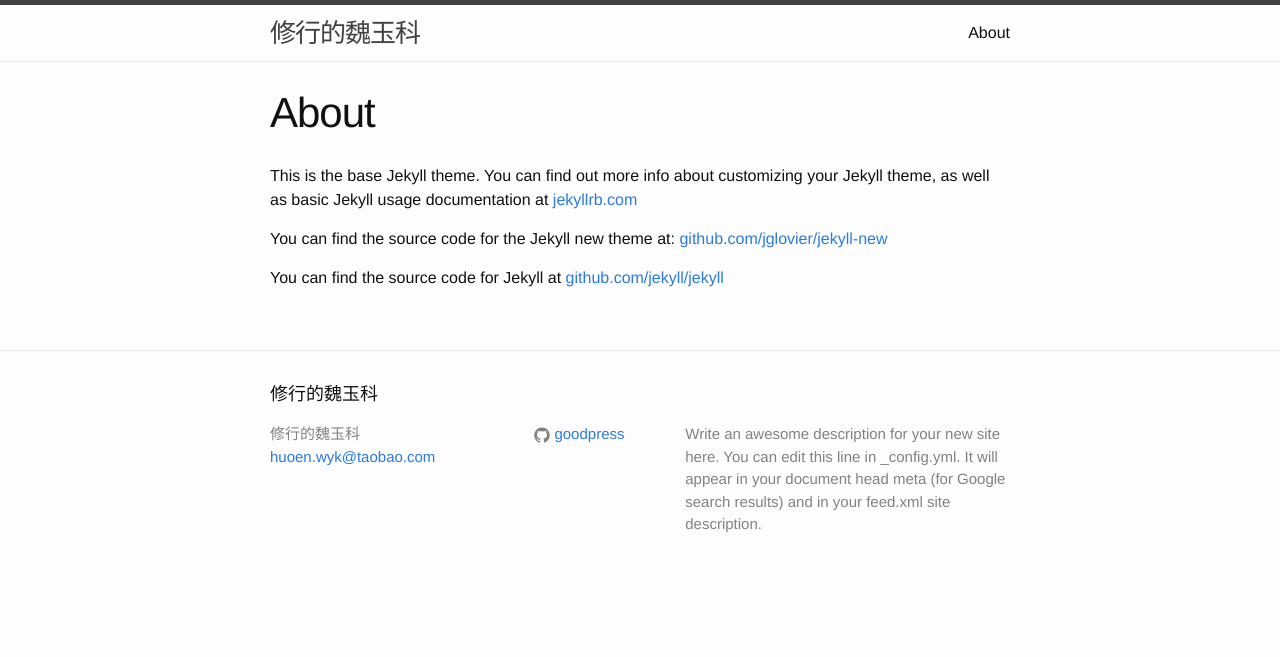
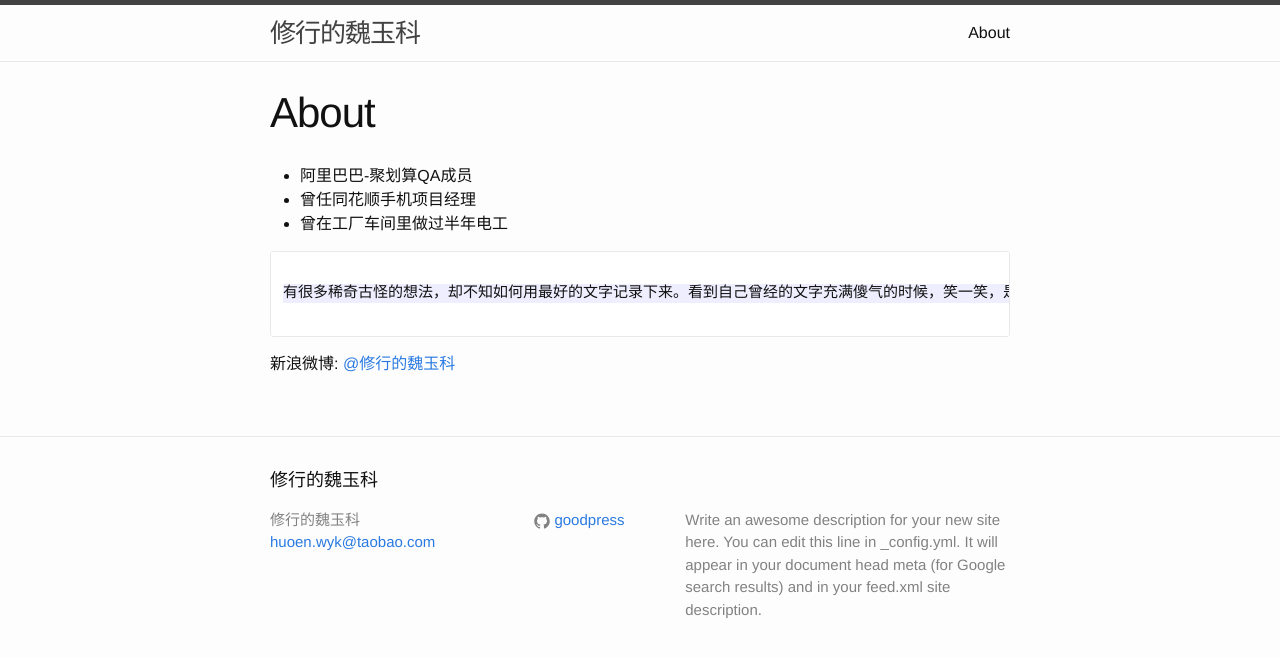
Before and after one commit to goodpress/goodpress.github.io, a Jekyll site: the page built from about.md, in a window 1280 px wide. Shown: the top 657 px of the page. Built offline with Jekyll 4.4.1, drawn with Linux system fonts in a browser that asks for light colours.

Commit message:
moditifie about me

````diff
--- a/about.md
+++ b/about.md
@@ -4,8 +4,17 @@
 permalink: /about/
 ---
 
-This is the base Jekyll theme. You can find out more info about customizing your Jekyll theme, as well as basic Jekyll usage documentation at [jekyllrb.com](http://jekyllrb.com/)
 
-You can find the source code for the Jekyll new theme at: [github.com/jglovier/jekyll-new](https://github.com/jglovier/jekyll-new)
 
-You can find the source code for Jekyll at [github.com/jekyll/jekyll](https://github.com/jekyll/jekyll)
+
+- 阿里巴巴-聚划算QA成员
+- 曾任同花顺手机项目经理
+- 曾在工厂车间里做过半年电工
+
+```
+
+有很多稀奇古怪的想法，却不知如何用最好的文字记录下来。看到自己曾经的文字充满傻气的时候，笑一笑，是自己又成长了。
+
+```
+
+新浪微博: [@修行的魏玉科](http://weibo.com/godnevergone)
````
